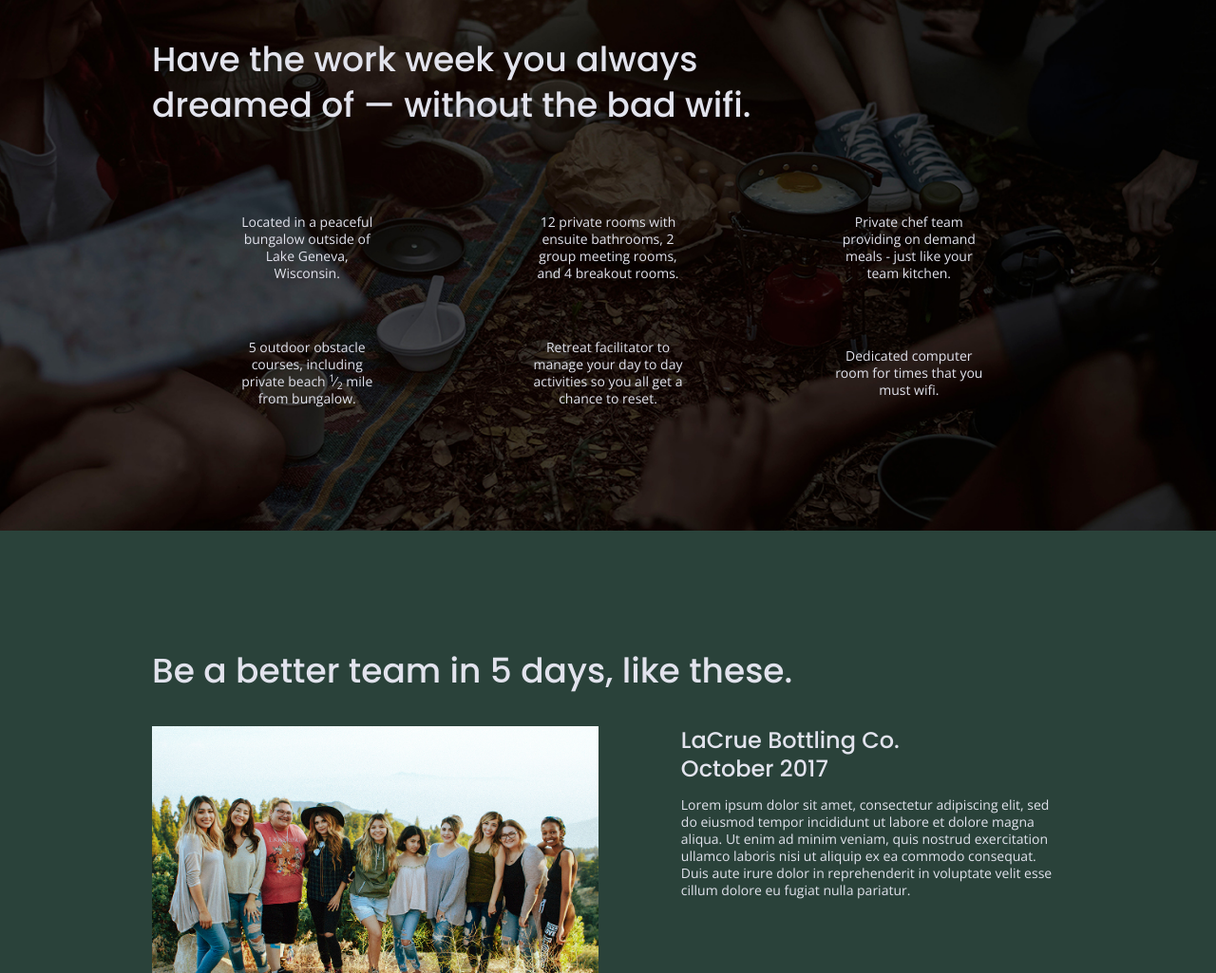
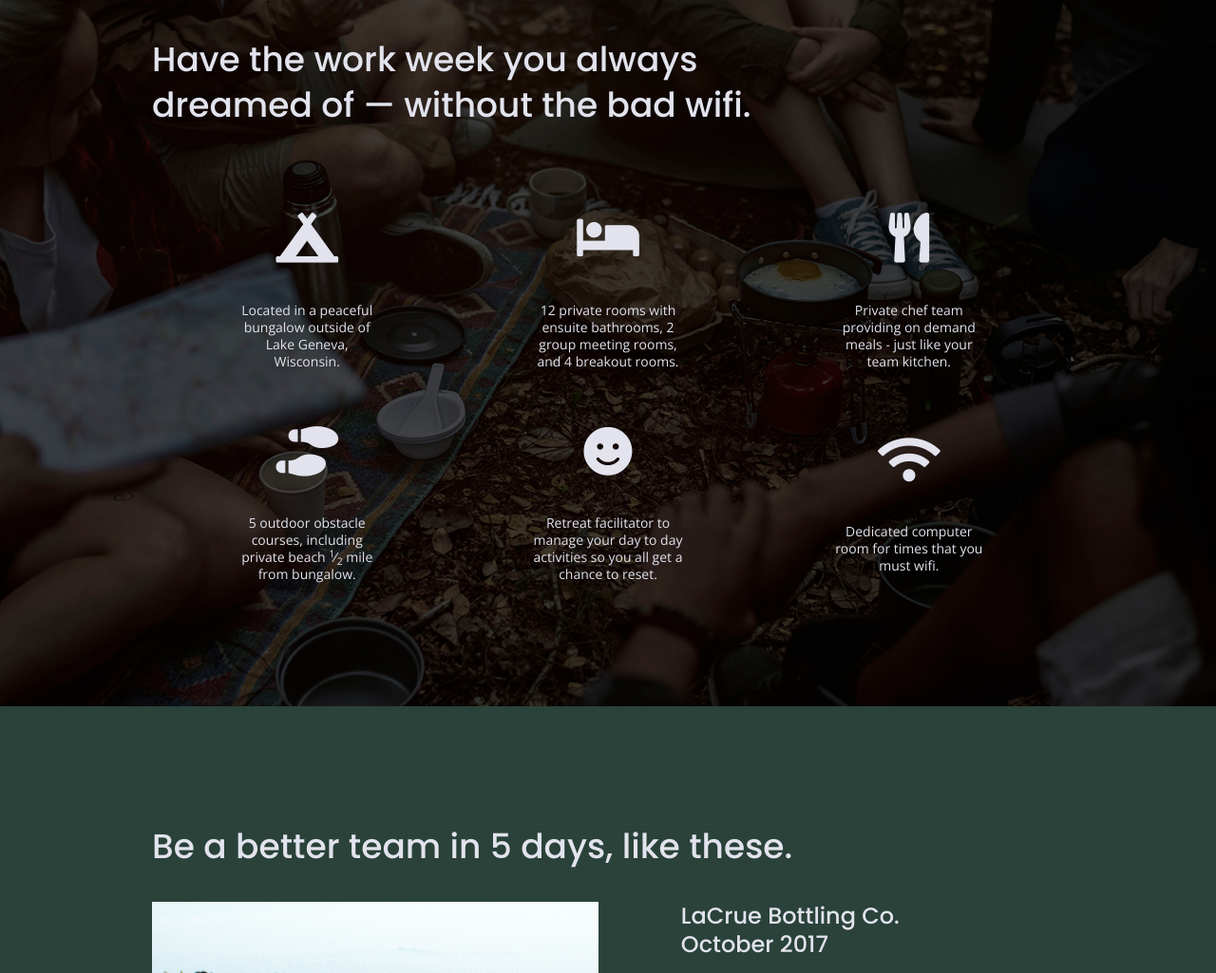
Before and after one commit to abowler2/206-unplugged, a plain HTML site: page index.html in a window 1280 px wide. Shown: the part 960-1985 px from the top of the page at 95% size. Drawn offline with nearby package versions, Linux system fonts and the light colour scheme.

Commit message:
added and styled icons. deleted unneeded images

```diff
--- a/css/main.css
+++ b/css/main.css
@@ -328,6 +328,11 @@ input[type=button] {
   justify-content: center;
   align-items: center;
   flex-flow: row wrap;
+}
+
+.features i {
+  font-size: 3.75em;
+  margin-bottom: 40px;
 }
 
 .features p {
--- a/index.html
+++ b/index.html
@@ -18,6 +18,10 @@
 
   <!-- Google Fonts -->
   <link href="https://fonts.googleapis.com/css?family=Open+Sans:400,700|Poppins:500,700" rel="stylesheet">
+
+  <!-- FontAwesome CDN version 5.8.1 -->
+  <link rel="stylesheet" href="https://use.fontawesome.com/releases/v5.8.1/css/all.css" integrity="sha384-50oBUHEmvpQ+1lW4y57PTFmhCaXp0ML5d60M1M7uH2+nqUivzIebhndOJK28anvf" crossorigin="anonymous">
+
 </head>
 
 <body>
@@ -68,32 +72,44 @@
         <h2>Have the work week you always dreamed of &mdash; without the bad wifi.</h2>
         <div class="features-items">
           <article>
-            <p class="fontawewome-icon"></p>
+            <p class="fontawewome-icon">
+              <i class="fas fa-campground"></i>
+            </p>
             <p class="features-item-description">Located in a peaceful bungalow outside of Lake Geneva, Wisconsin.</p>
           </article>
 
           <article>
-            <p class="fontawewome-icon"></p>
+            <p class="fontawewome-icon">
+              <i class="fas fa-bed"></i>
+            </p>
             <p class="features-item-description">12 private rooms with ensuite bathrooms, 2 group meeting rooms, and 4 breakout rooms.</p>
           </article>
 
           <article>
-            <p class="fontawewome-icon"></p>
+            <p class="fontawewome-icon">
+              <i class="fas fa-utensils"></i>
+            </p>
             <p class="features-item-description">Private chef team providing on demand meals - just like your team kitchen.</p>
           </article>
 
           <article>
-            <p class="fontawewome-icon"></p>
+            <p class="fontawewome-icon">
+              <i class="fas fa-shoe-prints"></i>
+            </p>
             <p class="features-item-description">5 outdoor obstacle courses, including private beach <sup>1</sup>&frasl;<sub>2</sub> mile from bungalow.</p>
           </article>
 
           <article>
-            <p class="fontawewome-icon"></p>
+            <p class="fontawewome-icon">
+              <i class="fas fa-smile"></i>
+            </p>
             <p class="features-item-description">Retreat facilitator to manage your day to day activities so you all get a chance to reset.</p>
           </article>
 
           <article>
-            <p class="fontawewome-icon"></p>
+            <p class="fontawewome-icon">
+              <i class="fas fa-wifi"></i>
+            </p>
             <p class="features-item-description">Dedicated computer room for times that you must wifi.</p>
           </article>
         </div>
```
Also changed, not shown: about/index.html (+3 -0 lines), faq/index.html (+4 -0 lines), img/bed.png (deleted), img/campground.png (deleted), img/shoe-prints.png (deleted), img/smile.png (deleted), img/utensils.png (deleted), img/wifi.png (deleted).
